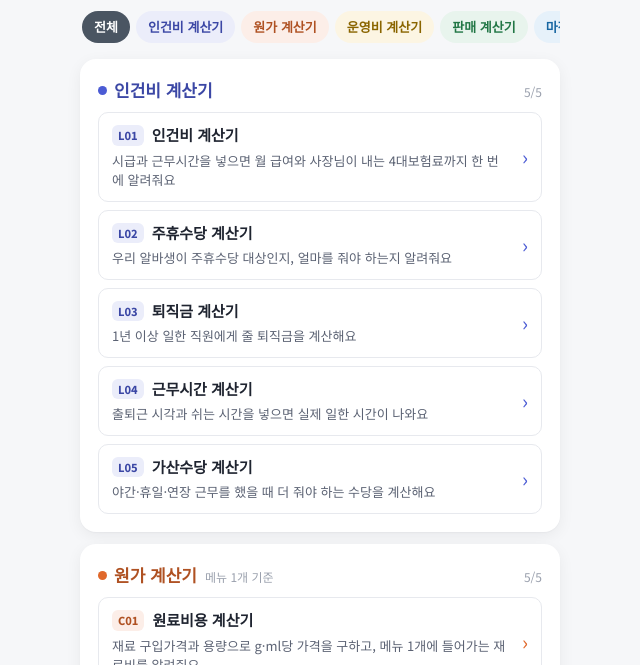
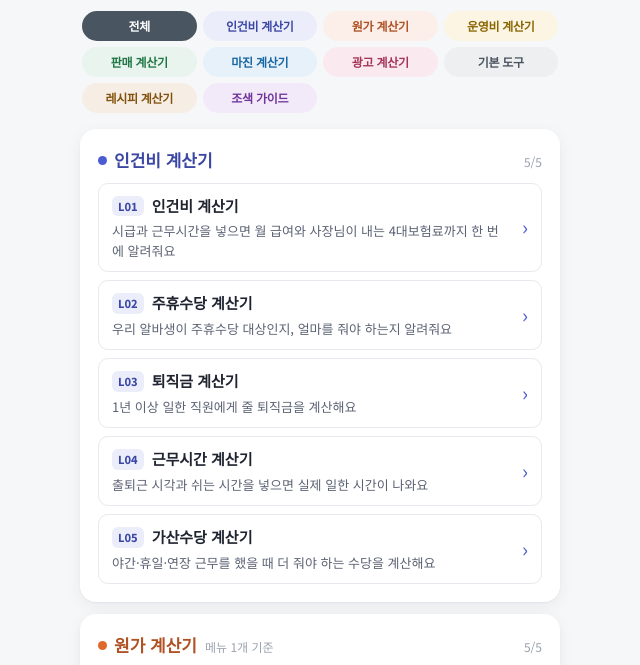
Before and after one commit to wooseli57/eltin-calculators, a plain HTML site: page index.html in a window 1280 px wide. Shown: the part 102-767 px from the top of the page, without its empty margins (320-960 px from the left). Drawn offline with Linux system fonts and the light colour scheme.

Commit message:
목록 페이지: 분류 칩을 4칸 격자로, 레시피·조색 분류를 사업 계산기 뒤로
Co-Authored-By: Claude Opus 5.5 <noreply@anthropic.com>

```diff
--- a/index.html
+++ b/index.html
@@ -8,10 +8,10 @@
 <link href="https://fonts.googleapis.com/css2?family=Noto+Sans+KR:wght@400;500;700;800&display=swap" rel="stylesheet">
 <link rel="stylesheet" href="assets/eltin-calc.css">
 <style>
-.jump{display:flex;gap:6px;overflow-x:auto;padding:2px 2px 4px;scrollbar-width:none}
-.jump::-webkit-scrollbar{display:none}
-.jump button{flex:none;border:0;cursor:pointer;font:inherit;font-size:13px;font-weight:700;color:var(--brand-dark);background:var(--brand-soft);
-  border-radius:999px;padding:6px 12px;white-space:nowrap}
+/* 분류 칩 10개(전체 + 9개 분류)를 4칸씩 세 줄로: 전체·인건비·원가·운영비 / 판매·마진·광고·기본 도구 / 레시피·조색 (분류 이름 그대로) */
+.jump{display:grid;grid-template-columns:repeat(4,1fr);gap:6px;padding:2px 2px 4px}
+.jump button{min-width:0;text-align:center;border:0;cursor:pointer;font:inherit;font-size:12px;font-weight:700;letter-spacing:-.3px;color:var(--brand-dark);background:var(--brand-soft);
+  border-radius:999px;padding:6px 2px;white-space:nowrap;overflow:hidden;text-overflow:ellipsis}
 .jump button.on{color:#fff;background:var(--brand-dark)}
 .jump button.all{--brand:#5F6B7A;--brand-dark:#4A5562;--brand-soft:#E6E9ED}
 .cat{scroll-margin-top:12px}
@@ -62,7 +62,10 @@ a.calc-item::after{content:"›";position:absolute;right:13px;top:50%;transform:
 const { $, postHeight, keepEmbed, isEmbed } = Eltin;
 const esc = s => String(s).replace(/[&<>"]/g, c => ({ "&": "&amp;", "<": "&lt;", ">": "&gt;", '"': "&quot;" }[c]));
 
+/* 목록 순서: 사업 계산기(L·C·O·S·M·A·T) 다음에 레시피·조색(R·G) */
+const ORDER = "LCOSMATRG";
 function draw(d){
+  d.categories = [...d.categories].sort((a, b) => ORDER.indexOf(a.cat) - ORDER.indexOf(b.cat));
   const done = d.calculators.filter(c => c.status === "완료").length;
   /* 분류 칩 = 필터 (아임웹 iframe 안에서는 #앵커로 스크롤이 안 되므로 해당 분류만 보여주는 방식) */
   $("#jump").innerHTML = `<button type="button" class="all on" data-f="">전체</button>`
```
